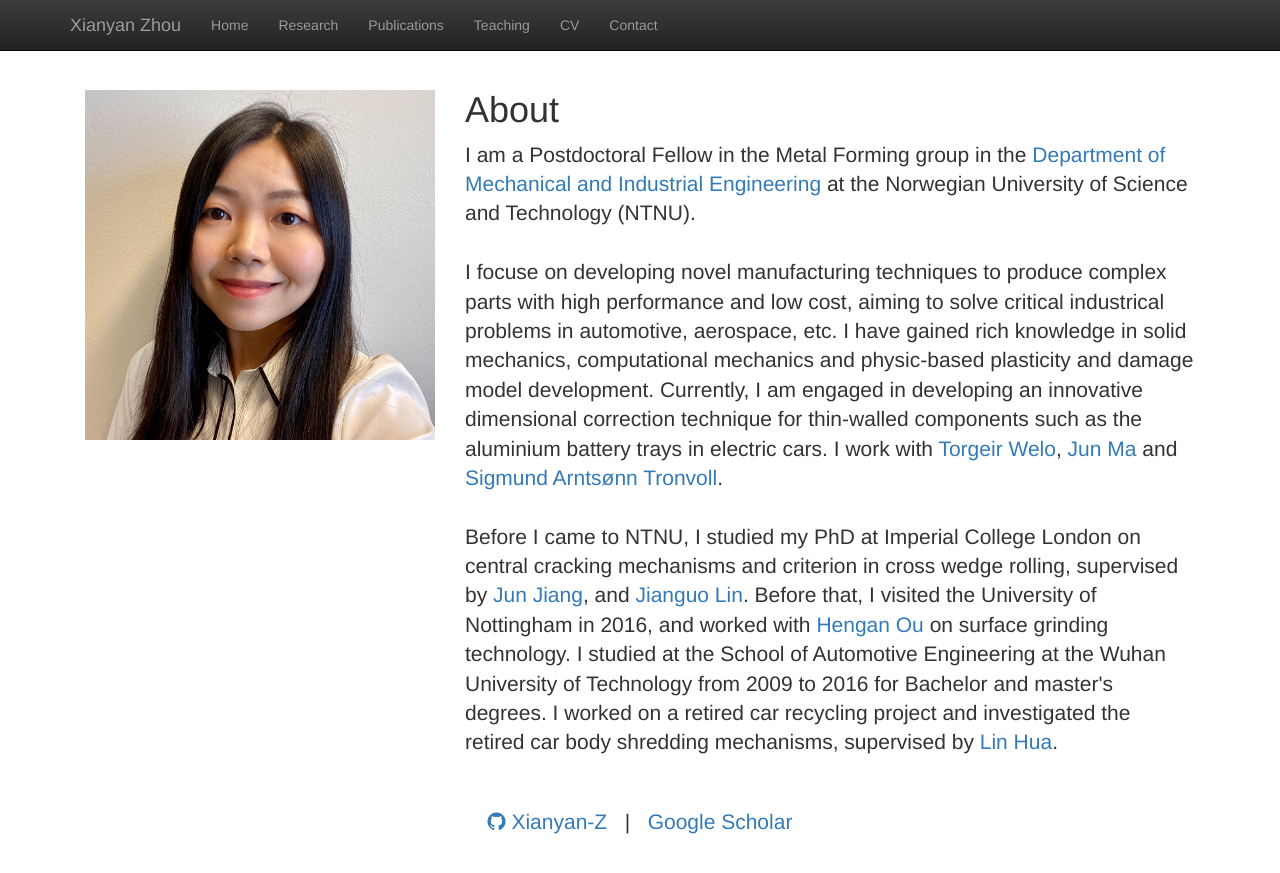
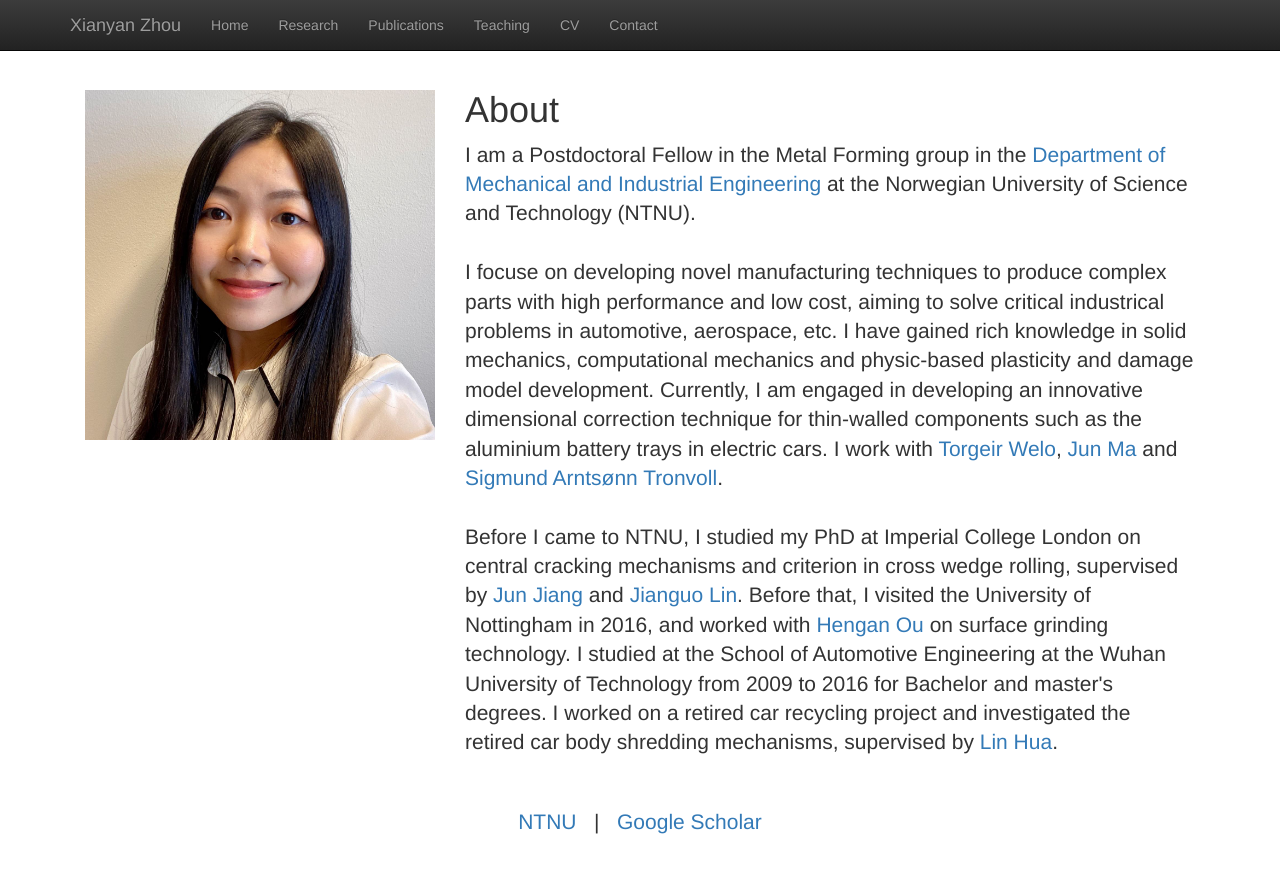
Before and after one commit to Xianyan-Z/Xianyan-Z.github.io, a Jekyll site: the page built from index.html, in a window 1280 px wide. Shown: the top 873 px of the page. Built offline with Jekyll 4.4.1, drawn with Linux system fonts in a browser that asks for light colours; nearby versions of some CDN libraries; library files that are not in the unit come from our copies.

Commit message:
Update CV

```diff
--- a/index.html
+++ b/index.html
@@ -21,7 +21,7 @@ title:  'Xianyan Zhou'
     <a href = "https://www.ntnu.no/ansatte/sigmund.tronvoll">Sigmund Arntsønn Tronvoll</a>.
 <br/><br/>
 Before I came to NTNU, I studied my PhD at Imperial College London on central cracking mechanisms and criterion in cross wedge rolling, supervised by
-    <a href = "https://www.imperial.ac.uk/people/jun.jiang">Jun Jiang</a>, and
+    <a href = "https://www.imperial.ac.uk/people/jun.jiang">Jun Jiang</a> and
     <a href = "https://www.imperial.ac.uk/people/jianguo.lin">Jianguo Lin</a>.
 Before that, I visited the University of Nottingham in 2016, and worked with
     <a href = "https://www.nottingham.ac.uk/engineering/people/h.ou">Hengan Ou</a> on surface grinding technology.
@@ -34,7 +34,7 @@ I studied at the School of Automotive Engineering at the Wuhan University of Tec
   <div class="col-md-12">
  <div style="position: relative; bottom: -30px;">
        <center><p class = "lead">
-  <a href = "https://github.com/xianyan-z/"><i class="fa fa-github" aria-hidden="true"></i> Xianyan-Z </a>
+  <a href = "https://www.ntnu.no/ansatte/xianyanz"> NTNU </a>
          &nbsp;&nbsp;|&nbsp;&nbsp;
   <a href = "https://scholar.google.ca/citations?user=87OS2W8AAAAJ&hl=en"> Google Scholar </a>
          </p></center>
```
Also changed, not shown: 2 other files.
